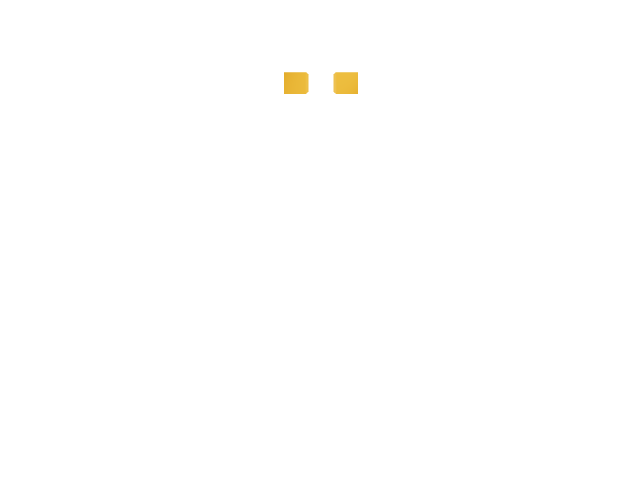
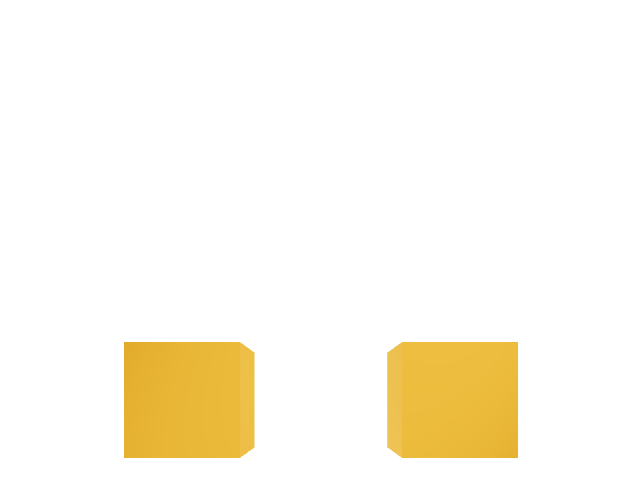
Before and after one commit to vuki656/battery-configurator-3d, a Next.js app: page / in a window 1280 px wide. Shown: the top 496 px of the page, without its empty margins (319-959 px from the left). Built offline with nearby package versions, Linux system fonts and the light colour scheme.

Commit message:
ref: clean up example

```diff
--- /dev/null
+++ b/src/components/Battery/Battery.tsx
@@ -0,0 +1,27 @@
+import type { MeshProps } from '@react-three/fiber'
+import {
+    useRef,
+    useState,
+} from 'react'
+
+export const Battery = (props: MeshProps) => {
+    const ref = useRef(null)
+
+    const [hovered, hover] = useState(false)
+
+    return (
+        <mesh
+            {...props}
+            onPointerOut={(event) => {
+                hover(false)
+            }}
+            onPointerOver={(event) => {
+                hover(true)
+            }}
+            ref={ref}
+        >
+            <boxGeometry args={[1, 1, 1]} />
+            <meshStandardMaterial color={hovered ? 'hotpink' : 'orange'} />
+        </mesh>
+    )
+}
--- /dev/null
+++ b/src/components/Battery/index.ts
@@ -0,0 +1 @@
+export * from './Battery'
--- /dev/null
+++ b/src/components/Home.tsx
@@ -0,0 +1,29 @@
+import { OrbitControls } from '@react-three/drei'
+import { Canvas } from '@react-three/fiber'
+import React from 'react'
+
+import { Battery } from './Battery'
+
+export const Home = () => {
+    return (
+        <Canvas
+            style={{
+                alignItems: 'center',
+                display: 'flex',
+                height: '100%',
+                justifyContent: 'center',
+            }}
+        >
+            <ambientLight intensity={0.5} />
+            <spotLight
+                angle={0.15}
+                penumbra={1}
+                position={[10, 10, 10]}
+            />
+            <pointLight position={[-10, -10, -10]} />
+            <Battery position={[-1.2, 0, 0]} />
+            <Battery position={[1.2, 0, 0]} />
+            <OrbitControls />
+        </Canvas>
+    )
+}
--- a/src/pages/_app.tsx
+++ b/src/pages/_app.tsx
@@ -1,3 +1,4 @@
+import '../styles/globals.css'
 import type { AppProps } from 'next/app'
 
 export default function App({ Component, pageProps }: AppProps) {
--- a/src/pages/index.tsx
+++ b/src/pages/index.tsx
@@ -1,45 +1,9 @@
-import { Canvas, useFrame } from '@react-three/fiber'
-import { OrbitControls } from '@react-three/drei'
-import { useRef, useState } from 'react'
+import { Home } from '../components/Home'
 
-function Box(props) {
-    // This reference gives us direct access to the THREE.Mesh object
-    const ref = useRef()
-    // Hold state for hovered and clicked events
-    const [hovered, hover] = useState(false)
-    const [clicked, click] = useState(false)
-    // Subscribe this component to the render-loop, rotate the mesh every frame
-    // Return the view, these are regular Threejs elements expressed in JSX
+const HomePage = () => {
     return (
-        <mesh
-            {...props}
-            ref={ref}
-            scale={clicked ? 1.5 : 1}
-            onClick={(event) => click(!clicked)}
-            onPointerOver={(event) => hover(true)}
-            onPointerOut={(event) => hover(false)}>
-            <boxGeometry args={[1, 1, 1]} />
-            <meshStandardMaterial color={hovered ? 'hotpink' : 'orange'} />
-        </mesh>
+        <Home />
     )
 }
 
-const Home = () => {
-    return (
-        <Canvas style={{
-            height: '100%',
-            display: 'flex',
-            alignItems: 'center',
-            justifyContent: 'center'
-        }}>
-            <ambientLight intensity={0.5} />
-            <spotLight position={[10, 10, 10]} angle={0.15} penumbra={1} />
-            <pointLight position={[-10, -10, -10]} />
-            <Box position={[-1.2, 0, 0]} />
-            <Box position={[1.2, 0, 0]} />
-            <OrbitControls />
-        </Canvas>
-    )
-}
-
-export default Home
+export default HomePage
--- /dev/null
+++ b/src/styles/globals.css
@@ -0,0 +1,11 @@
+* {
+    box-sizing: border-box;
+    margin: 0;
+    padding: 0;
+}
+
+html,
+body,
+#__next {
+    height: 100%;
+}
```
Also changed, not shown: .cspell.json.
